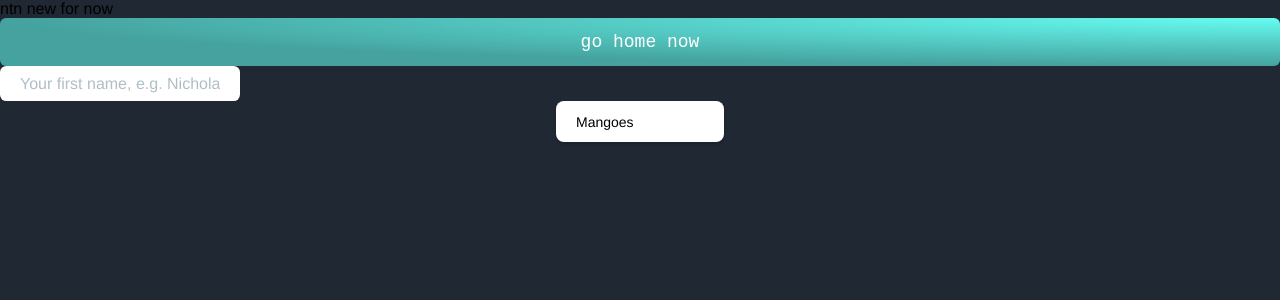
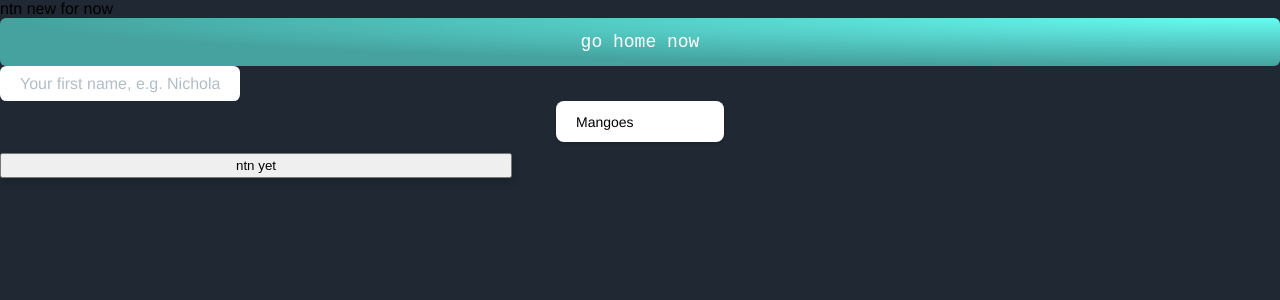
Before and after one commit to mcbobby7/currency-exchanger, a React (Create React App) app: page / in a window 1280 px wide. Shown: the top 300 px of the page. Built offline with nearby package versions, Linux system fonts and the light colour scheme.

Commit message:
design custom card component

```diff
--- a/src/Pages/Home/index.tsx
+++ b/src/Pages/Home/index.tsx
@@ -3,6 +3,7 @@ import { Home } from './style'
 import Button from '../../Shared/Components/Button'
 import Input from '../../Shared/Components/TextBox'
 import DropDown from '../../Shared/Components/Dropdown'
+import Card from '../../Shared/Components/Card'
 
 function App() {
   return (
@@ -11,6 +12,7 @@ function App() {
       <Button />
       <Input />
       <DropDown />
+      <Card />
     </Home>
   );
 }
--- /dev/null
+++ b/src/Shared/Components/Card/index.tsx
@@ -0,0 +1,15 @@
+import React from "react";
+import { CardStyle } from './style'
+
+
+
+export default function DropDown() {
+
+  return (
+    <CardStyle >
+        <div className="container">
+            ntn yet
+        </div>
+    </CardStyle>
+  );
+}
--- /dev/null
+++ b/src/Shared/Components/Card/style.ts
@@ -0,0 +1,15 @@
+import styled from 'styled-components';
+
+export const CardStyle = styled.button`
+
+    box-shadow: 0 4px 8px 0 rgba(0,0,0,0.2);
+    transition: 0.3s;
+    width: 40%;
+    :hover {
+    box-shadow: 0 8px 16px 0 rgba(0,0,0,0.2);
+    }
+
+    .container {
+    padding: 2px 16px;
+    }
+`;
```
